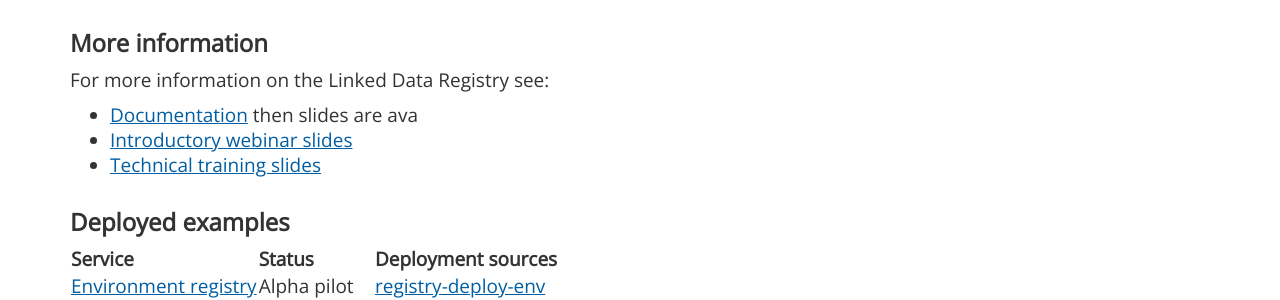
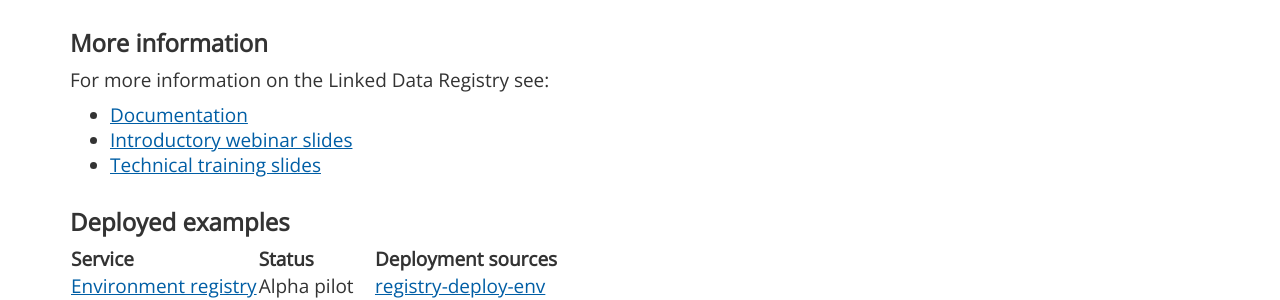
Before and after one commit to UKGovLD/ukgovldwg, a Jekyll site: the page built from miniguides/registry.md, in a window 1280 px wide. Shown: the part 1435-1735 px from the top of the page. Built offline with Jekyll 4.4.1, drawn with Linux system fonts in a browser that asks for light colours.

Commit message:
One more typo

```diff
--- a/miniguides/registry.md
+++ b/miniguides/registry.md
@@ -41,7 +41,7 @@ The Linked Data Registry, developed under the sponsorship of the UKGovLD Working
 
 For more information on the Linked Data Registry see:
 
-   * [Documentation](https://github.com/UKGovLD/ukl-registry-poc/wiki) then slides are ava
+   * [Documentation](https://github.com/UKGovLD/ukl-registry-poc/wiki)
    * [Introductory webinar slides](http://www.slideshare.net/der42/registry-webinar)
    * [Technical training slides](http://www.slideshare.net/der42/registry-technical-training)
 
```
